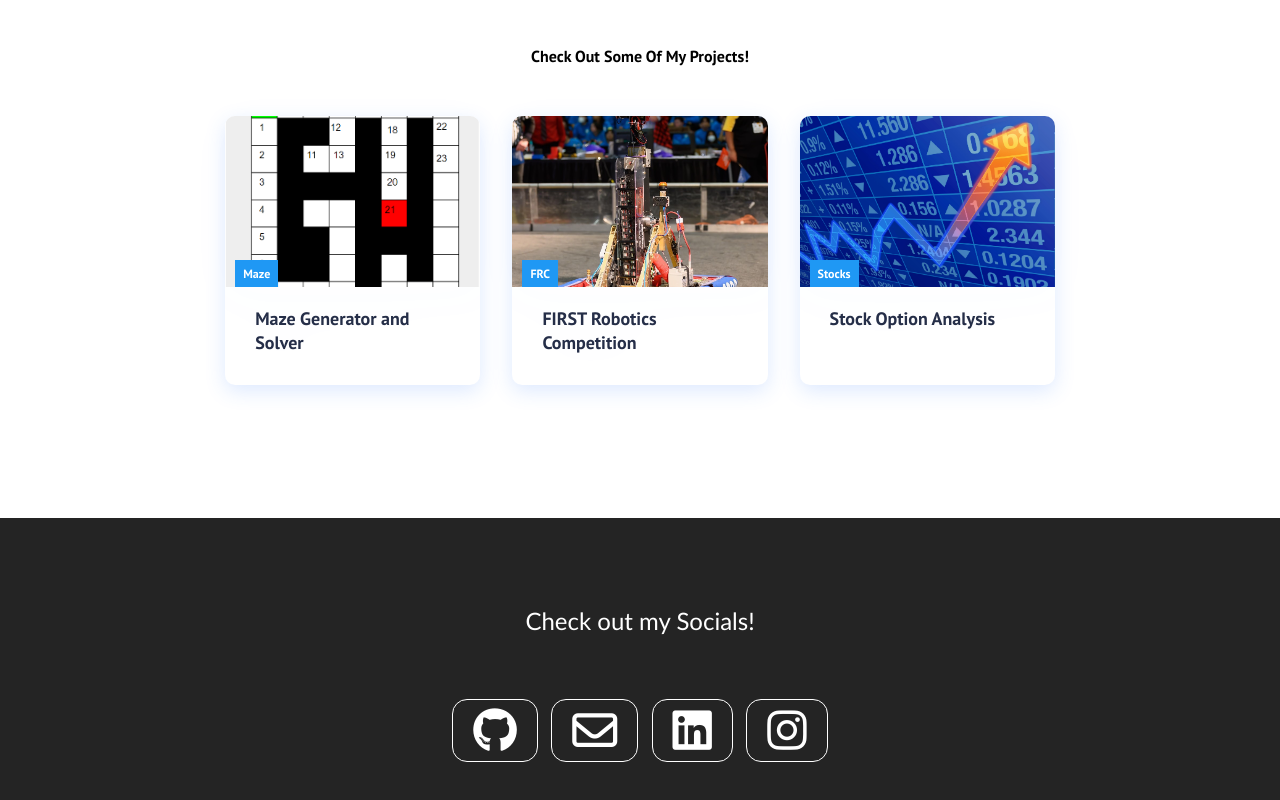
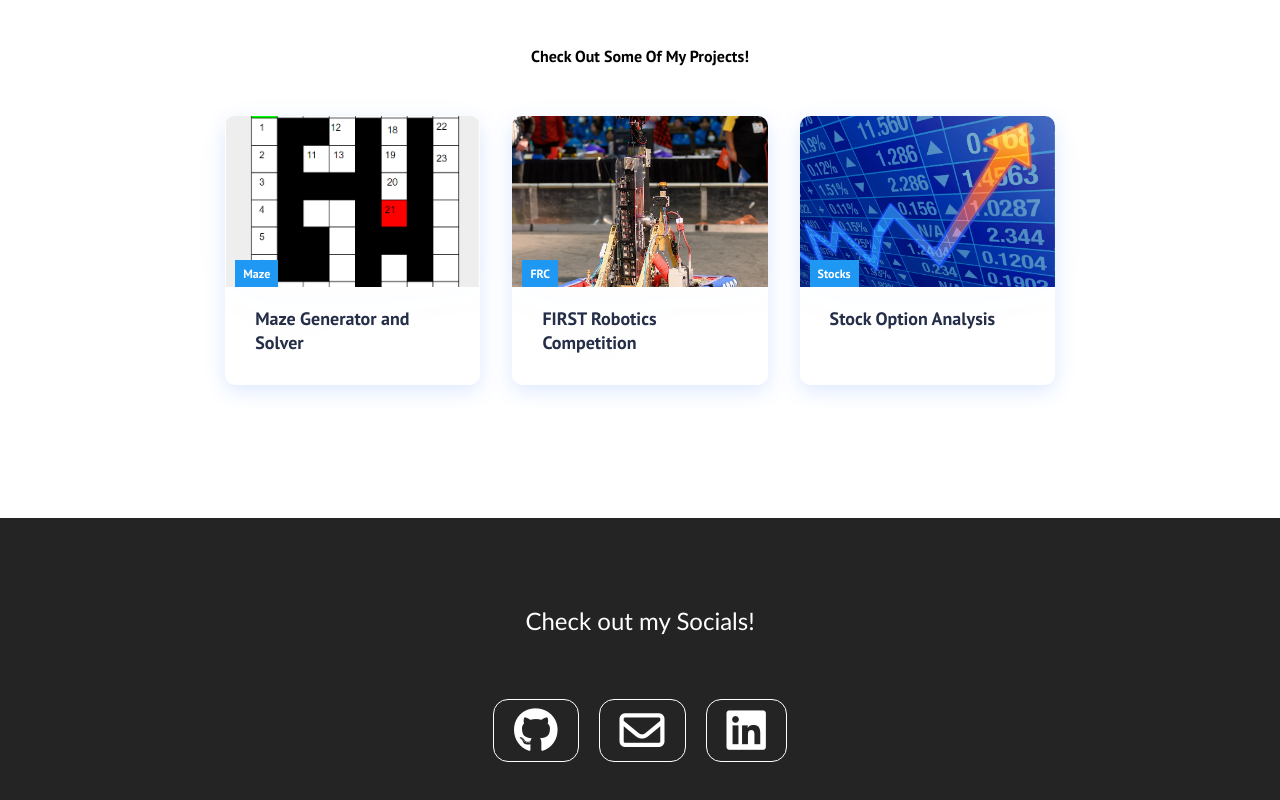
Before and after one commit to srukelman/pwa, a React (Create React App) app in the folder pwa/: page / in a window 1280 px wide. Shown: the part 898-1698 px from the top of the page. Built offline with nearby package versions, Linux system fonts and the light colour scheme.

Commit message:
removed instagram from footer cuz i wasnt using it anyway

```diff
--- a/pwa/src/components/Footer.js
+++ b/pwa/src/components/Footer.js
@@ -14,7 +14,6 @@ function Footer() {
                 <Button buttonStyle='btn--outline' buttonSize="btn--medium" path="https://github.com/srukelman" icon="fa fa-github"/>
                 <Button buttonStyle='btn--outline' buttonSize="btn--medium" path="mailto:seanrkelman@gmail.com" icon="fa fa-envelope-o"/>
                 <Button buttonStyle='btn--outline' buttonSize="btn--medium"path="https://www.linkedin.com/in/sean-kelman-633057211/" icon="fa fa-linkedin-square"/>
-                <Button buttonStyle='btn--outline' buttonSize="btn--medium" path="https://github.com/srukelman" icon="fa fa-instagram"/>
             </div>
         </section>
     </div>
```
